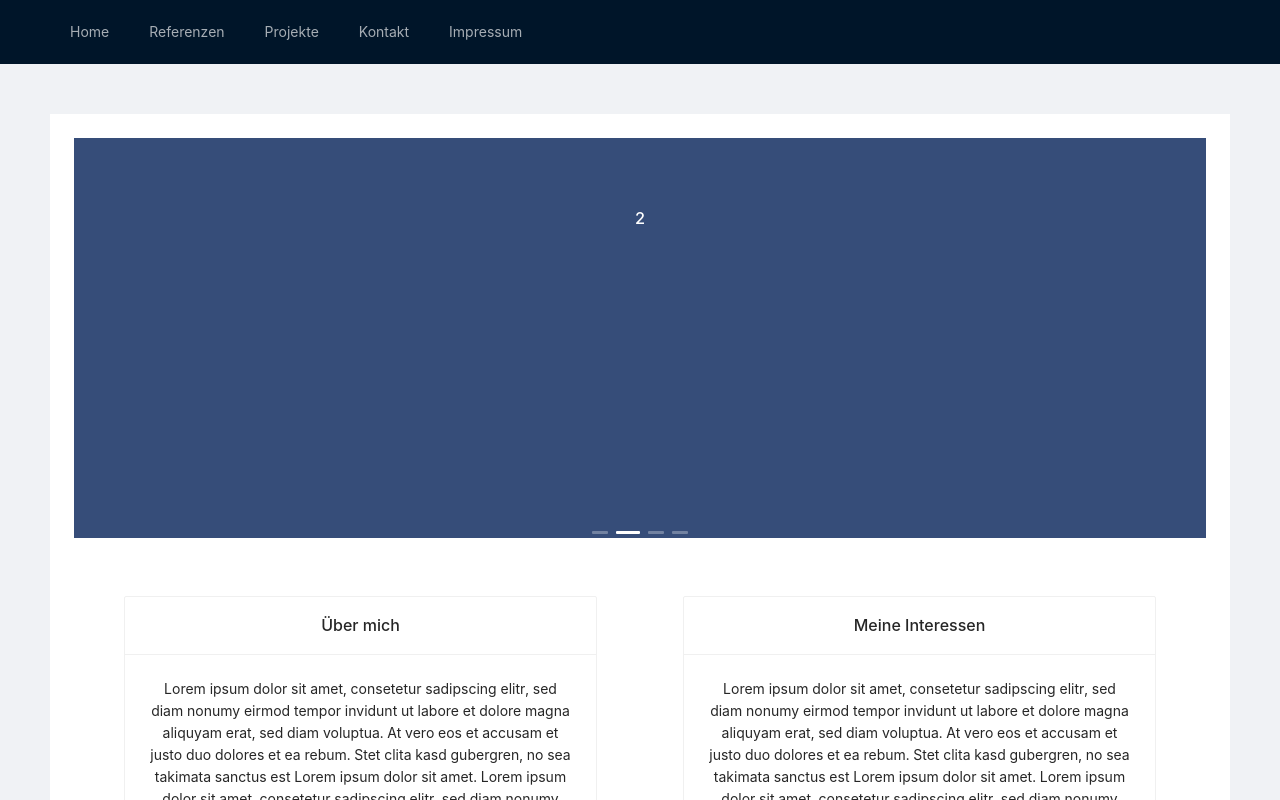
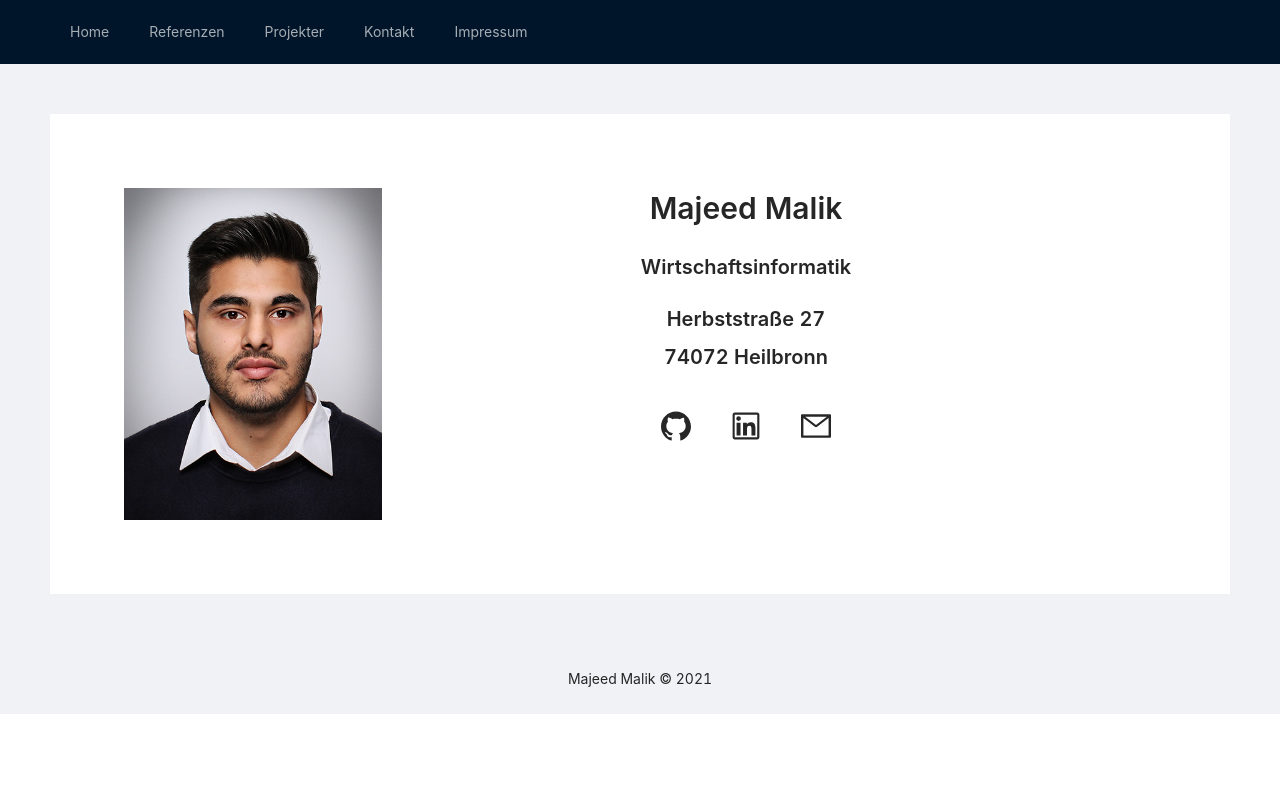
Before and after one commit to malik-majeed/majeed-malik, a React (Create React App) app: page /kontakt in a window 1280 px wide. Shown: the top 800 px of the page. Built offline with nearby package versions, Linux system fonts and the light colour scheme.

Commit message:
new deploy

```diff
--- a/src/App.js
+++ b/src/App.js
@@ -3,13 +3,13 @@ import './App.css';
 import Home from './Home'
 import Contact from './Components/Contact'
 import 'antd/dist/antd.css';
-import { HashRouter , Switch, Route } from "react-router-dom"
+import { BrowserRouter, Switch, Route } from "react-router-dom"
 
 function App() {
   return (
 
-    <HashRouter basename='/'>
-      <div>
+    <BrowserRouter  basename={process.env.PUBLIC_URL}>
+      <div className="App">
         <Switch>
           <Route exact path="/">
               <Home />
@@ -24,7 +24,7 @@ function App() {
           </Route>
         </Switch>
       </div>
-    </HashRouter >
+    </BrowserRouter  >
   );
 }
 
--- a/src/Components/Header.js
+++ b/src/Components/Header.js
@@ -4,7 +4,7 @@ import React from "react"
 import '../App.css';
 import { Layout, Menu } from 'antd';
 import 'antd/dist/antd.css';
-import { HashRouter , Switch, Route } from "react-router-dom"
+import { BrowserRouter, Switch, Route } from "react-router-dom"
 
 
 const { Header } = Layout;
@@ -13,33 +13,31 @@ class TopHeader extends React.Component {
     render() {
         return (
             <div className="App">
-                <HashRouter basename='/'>
                 <Header>
                     <Menu theme="dark" mode="horizontal">
                         <Menu.Item key="1">
-                            <a href="/majeed-malik/" rel="noopener noreferrer">
+                            <a href="/" rel="noopener noreferrer">
                                 Home
                             </a>
                         </Menu.Item>
                         <Menu.Item key="2">
-                            <a href="/majeed-malik/#reference" rel="noopener noreferrer">
+                            <a href="/#reference" rel="noopener noreferrer">
                                 Referenzen
                             </a>
                         </Menu.Item>
                         <Menu.Item key="3">
-                            <a href="/majeed-malik/#projects" rel="noopener noreferrer">
-                                Projekte
+                            <a href="/#projects" rel="noopener noreferrer">
+                                Projekter
                             </a>
                         </Menu.Item>
                         <Menu.Item key="4">
-                            <a href="/majeed-malik/kontakt" rel="noopener noreferrer">
+                            <a href="/kontakt" rel="noopener noreferrer">
                                 Kontakt
                             </a>
                         </Menu.Item>
                         <Menu.Item key="5">Impressum</Menu.Item>
                     </Menu>
                 </Header>
-                </HashRouter>
             </div>
         )
     }
```
Also changed, not shown: 1 other file (tests, documents, lock files or other folders).
